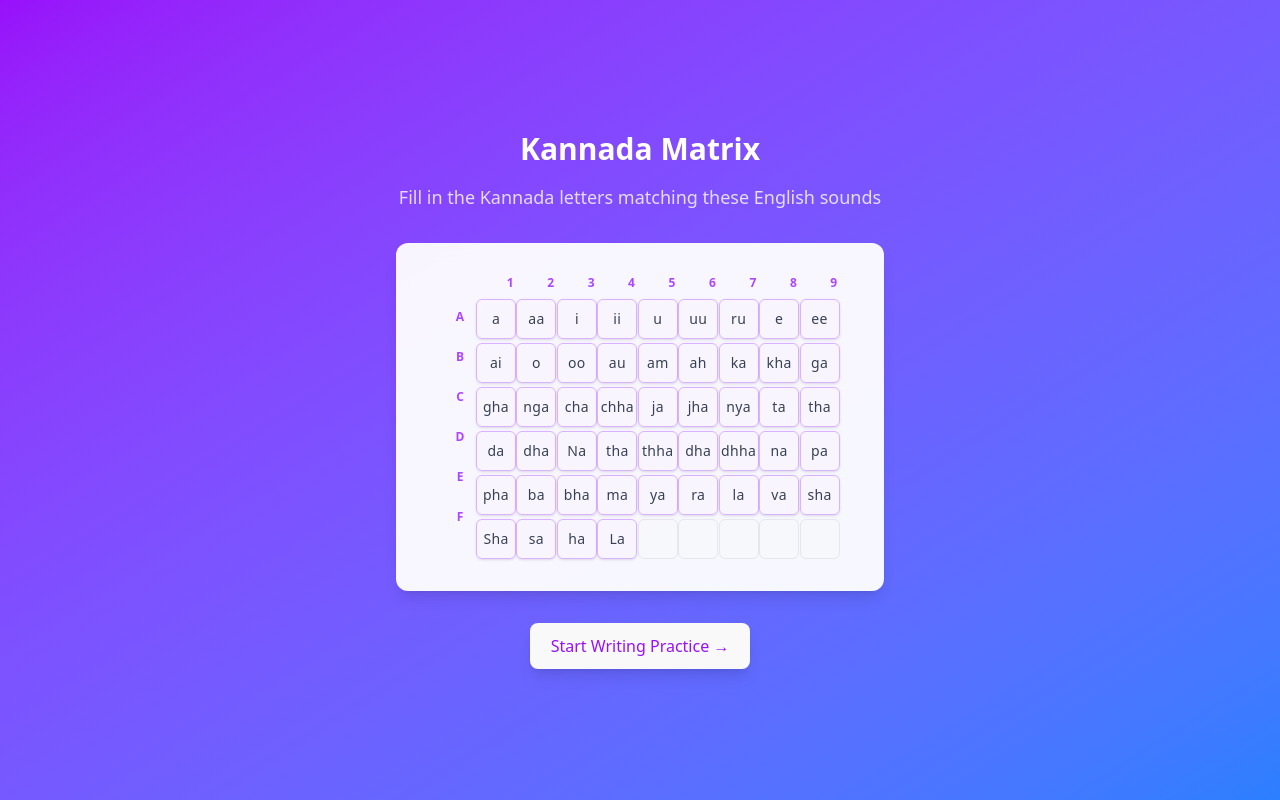
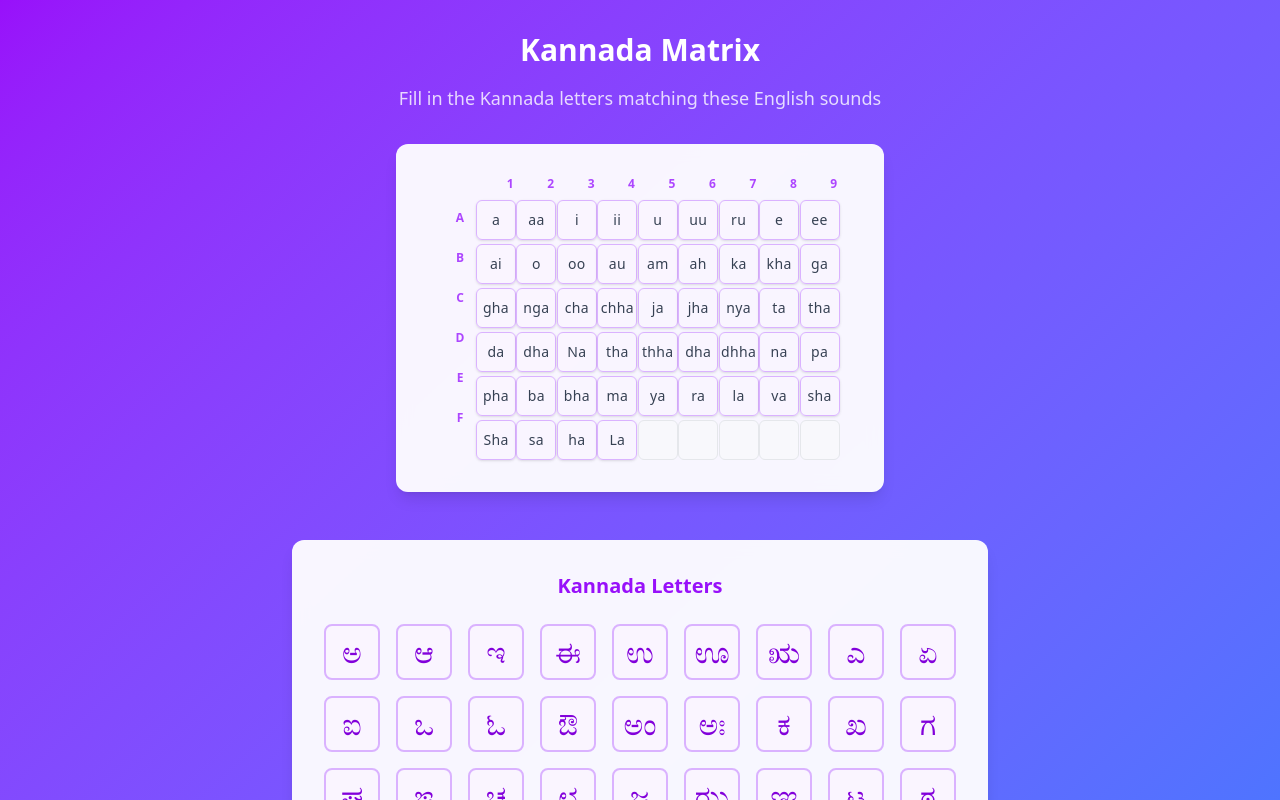
Before and after one commit to AndroAvi/lexidrop, a React (Vite) app: page / in a window 1280 px wide. Both pictures are taken after a click on the button "Start Learning". Shown: the top 800 px of the page. Built offline with nearby package versions, Linux system fonts and the light colour scheme.

Commit message:
add draggable source letter board

```diff
--- a/src/App.jsx
+++ b/src/App.jsx
@@ -42,6 +42,7 @@ const App = () => {
     }
 
   return (
+    <DndProvider backend={HTML5Backend}>
       <div className="min-h-screen flex flex-col items-center justify-center bg-gray-100 w-full">
         <h1 className="text-2xl font-bold mb-4">Kannada Letter Matching</h1>
 
@@ -62,6 +63,7 @@ const App = () => {
           ))}
         </div>
       </div>
+    </DndProvider>
   );
 };
 
--- a/src/components/AlphabetBoard.jsx
+++ b/src/components/AlphabetBoard.jsx
@@ -1,4 +1,7 @@
 import React from 'react';
+import { DndProvider } from 'react-dnd';
+import { HTML5Backend } from 'react-dnd-html5-backend';
+import DraggableLetter from './DraggableLetter';
 
 // Vowels (ಸ್ವರಗಳು)
 const vowels = [
@@ -60,6 +63,11 @@ const consonants = [
 const kannadaAlphabet = [...vowels, ...consonants];
 
 const AlphabetBoard = ({ onStartPractice }) => {
+  // Create a flat array of draggable Kannada letters
+  const draggableLetters = kannadaAlphabet.map((letter, index) => ({
+    id: index + 1,
+    letter: letter.kannada
+  }));
   const ROWS = 6;
   const COLS = 9;
 
@@ -126,6 +134,23 @@ const AlphabetBoard = ({ onStartPractice }) => {
           </div>
           </div>
         </div>
+
+        {/* Draggable Kannada Letters Section */}
+        <div className="mt-12 bg-white/95 backdrop-blur rounded-xl p-8 shadow-lg w-fit mx-auto">
+          <h3 className="text-xl font-bold text-purple-600 mb-6 text-center">Kannada Letters</h3>
+          <DndProvider backend={HTML5Backend}>
+            <div className="grid grid-cols-9 gap-4 max-w-[720px]">
+              {draggableLetters.map((letter) => (
+                <DraggableLetter
+                  key={letter.id}
+                  letter={letter.letter}
+                  id={letter.id}
+                />
+              ))}
+            </div>
+          </DndProvider>
+        </div>
+
         <div className="mt-8 text-center">
           <button
             onClick={onStartPractice}
--- a/src/components/DraggableLetter.jsx
+++ b/src/components/DraggableLetter.jsx
@@ -1,21 +1,42 @@
 import React from "react";
 import { useDrag } from "react-dnd";
 
-const DraggableLetter = ({ letter, id }) => {
+const DraggableLetter = ({ letter, id, isKannada = true }) => {
     const [{ isDragging }, drag] = useDrag(() => ({
         type: "LETTER",
         item: { id, letter },
         collect: (monitor) => ({
             isDragging: !!monitor.isDragging(),
         }),
+        end: (item, monitor) => {
+            const dropResult = monitor.getDropResult();
+            if (!dropResult) {
+                // If not dropped on a valid target, add a shake animation
+                const el = drag.current;
+                if (el) {
+                    el.style.animation = 'shake 0.5s';
+                    setTimeout(() => {
+                        el.style.animation = '';
+                    }, 500);
+                }
+            }
+        },
     }));
+
+    const dragPreviewStyle = {
+        transform: isDragging ? 'rotate(-5deg)' : 'rotate(0)',
+        transition: 'transform 0.2s ease-in-out',
+    };
 
     return (
         <div
             ref={drag}
-            className={`p-4 m-2 bg-blue-500 text-white text-xl font-bold rounded-lg cursor-pointer ${
-                isDragging ? "opacity-50" : ""
-            }`}
+            style={dragPreviewStyle}
+            className={`w-14 h-14 flex items-center justify-center bg-purple-50 border-2 border-purple-300
+                       ${isKannada ? 'text-3xl' : 'text-xl'} font-bold text-purple-700 rounded-lg cursor-move
+                       transition-all duration-200 select-none
+                       hover:bg-purple-100 hover:border-purple-400 hover:shadow-md
+                       ${isDragging ? 'opacity-75 scale-110 ring-2 ring-purple-400 shadow-lg z-50' : 'hover:scale-105'}`}
         >
             {letter}
         </div>
--- a/src/index.css
+++ b/src/index.css
@@ -57,6 +57,13 @@ button:focus-visible {
   outline: 4px auto -webkit-focus-ring-color;
 }
 
+@keyframes shake {
+  0%, 100% { transform: translateX(0); }
+  25% { transform: translateX(-4px) rotate(-1deg); }
+  50% { transform: translateX(4px) rotate(1deg); }
+  75% { transform: translateX(-2px) rotate(-0.5deg); }
+}
+
 @media (prefers-color-scheme: light) {
   :root {
     color: #213547;
```
Lines whose indentation alone changed are shown as unchanged.
